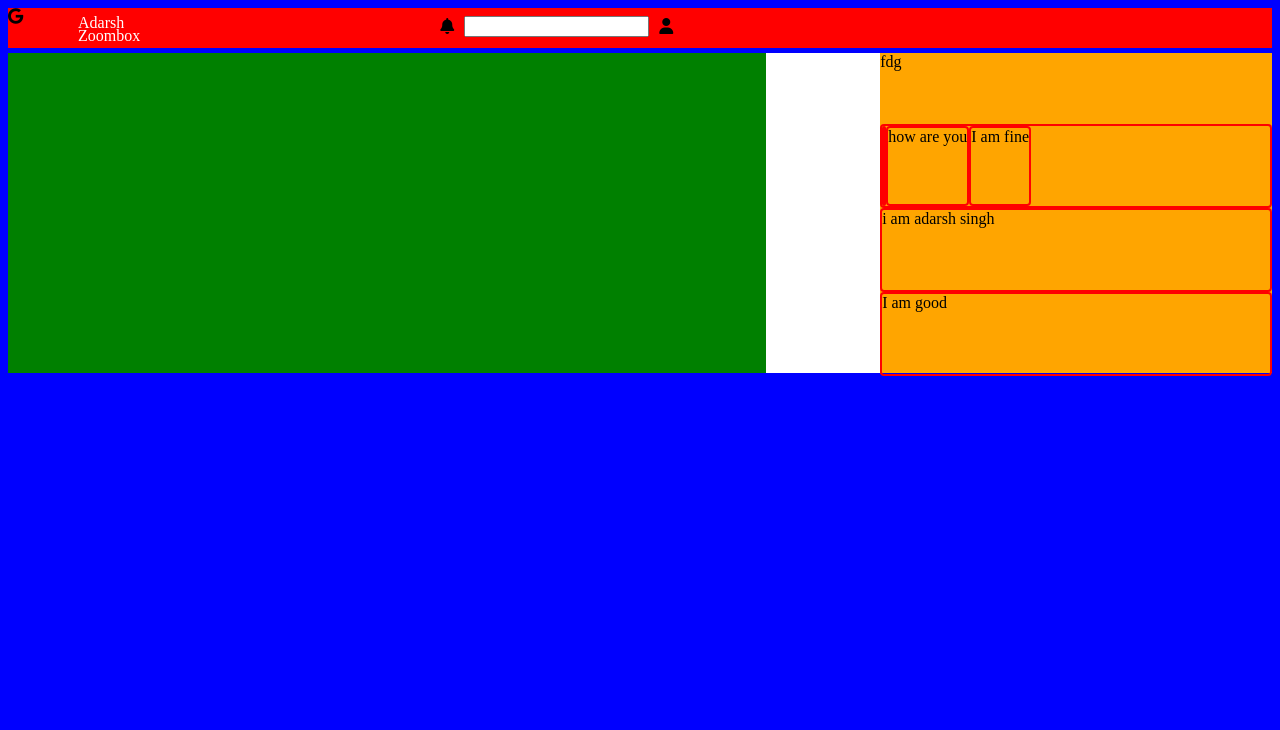
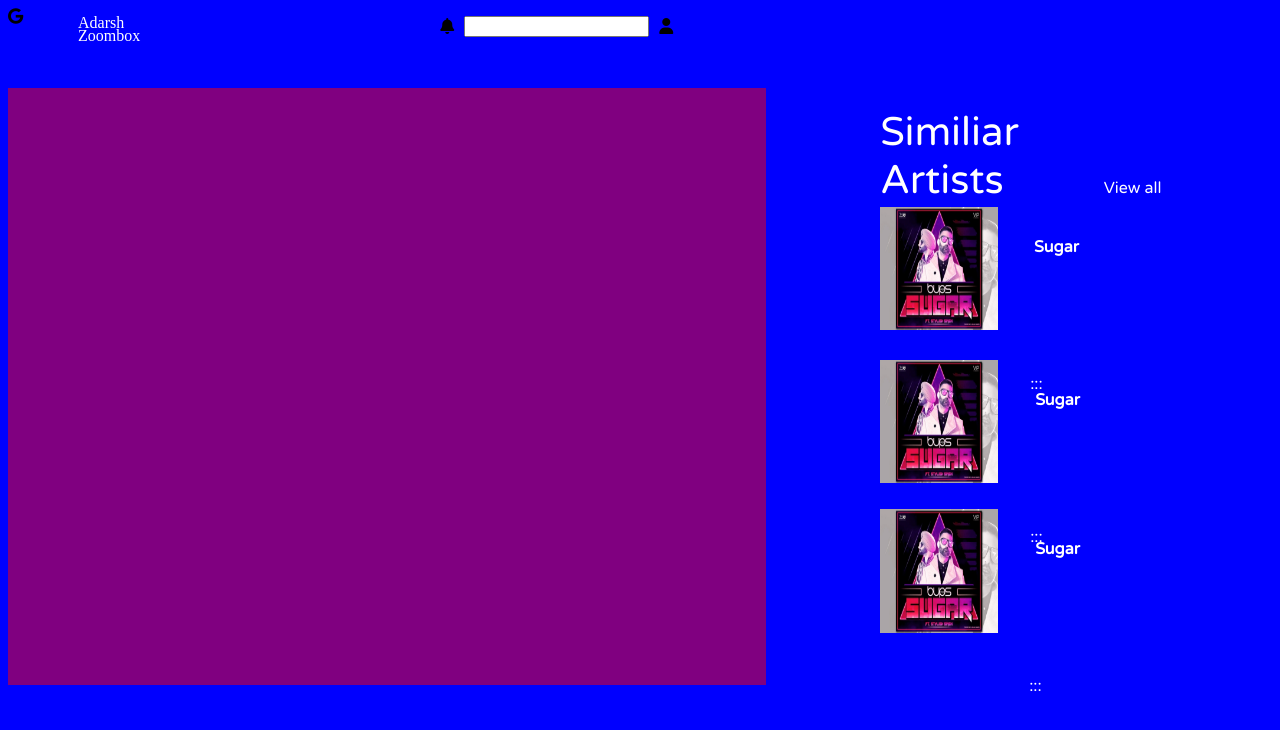
Before and after one commit to hiesenebrg/music_player_frontend, a website: page index.html in a window 1280 px wide. Drawn offline with Linux system fonts and the light colour scheme.

Commit message:
similiar Artists Div created

```diff
--- a/index.html
+++ b/index.html
@@ -46,17 +46,30 @@
       <div class="now-playing"></div>
       <div class="similiar-artists">
         <div class="heading">
-          fdg
+          <span>Similiar Artists</span><text>View all</text>
         </div>
         <div class="one">
             <div class="one-image">
-                <image src="">
+                <image class="center" src="Media/images/suagr.jpg.webp">
             </div>
-            <div class="one-name">how are you</div>
-            <div class="one-icons">I am fine </div>
+            <div class="one-name">Sugar</div>
+            <div class="one-icons">::: </div>
         </div>
-        <div class="two">i am adarsh singh</div>
-        <div class="three">I am good</div>
+        <div class="two">
+            <div class="one-image">
+                <image class="center" src="Media/images/suagr.jpg.webp">
+            </div>
+            <div class="one-name">&nbsp; &nbsp; &nbsp;  &nbsp;  &nbsp;Sugar</div>
+            <div class="one-icons">::: </div>
+        </div>
+
+        <div class="three">
+              <div class="two-image">
+                <image class="center" src="Media/images/suagr.jpg.webp">
+            </div>
+            <div class="one-name">&nbsp; &nbsp; &nbsp;  &nbsp;  &nbsp;Sugar</div>
+            <div class="two-icons">::: </div>
+            </div>
       </div>
     </div>
   </body>
--- a/styles.css
+++ b/styles.css
@@ -1,3 +1,4 @@
+@import url("https://fonts.googleapis.com/css2?family=Varela+Round&display=swap");
 body {
   background-color: blue;
 }
@@ -6,7 +7,7 @@ body {
   height: 5vh;
   display: flex;
   flex-wrap: wrap;
-  background-color: red;
+  background-color: blue;
   margin-bottom: 5px;
 }
 .logo {
@@ -33,8 +34,9 @@ body {
 }
 
 .current {
-  height: 40vh;
-  background-color: white;
+  margin-top: 40px;
+  height: 46vh;
+  background-color: blue;
   display: flex;
   display-direction: row;
   flex-wrap: wrap;
@@ -42,56 +44,90 @@ body {
 .now-playing {
   width: 60%;
   margin-right: 9%;
-  background-color: green;
+  background-color: purple;
   display: flex;
+  flex-wrap: wrap;
 }
+
 .similiar-artists {
+  /* height: 90%; */
   width: 31%;
-  background-color: orange;
+  background-color: blue;
   diplay: flex;
   flex-direction: column;
   flex-wrap: wrap;
 }
 .heading {
+  margin-top: 20px;
   height: 10%;
   margin-bottom: 10%;
 
   /* font: weight 40px; */
 }
+.heading span {
+  font-family: "Varela Round", sans-serif;
+  font-size: 40px;
+  color: white;
+}
+.heading text {
+  font-family: "Varela Round", sans-serif;
+  color: white;
+  margin-left: 100px;
+}
 .one {
   text-align: center;
-  height: 25%;
-  border: 2px solid red;
-  border-radius: 4px;
+  height: 23%;
+
+  display: flex;
+  flex-direction: row;
+  flex-wrap: wrap;
+  margin-bottom: 4%;
+}
+.two {
+  height: 23%;
+  display: flex;
+  flex-direction: row;
+  flex-wrap: wrap;
+  margin-bottom: 3%;
+}
+.three {
+  height: 23%;
   display: flex;
   flex-direction: row;
   flex-wrap: wrap;
 }
-.two {
-  border: 2px solid red;
-  border-radius: 4px;
-  height: 25%;
-  display: flex;
-  flex-direction: row;
-  flex-wrap: wrap;
-}
-.three {
-  border: 2px solid red;
-  border-radius: 4px;
-  height: 25%;
-  diplay: flex;
-  flex-direction: row;
-  flex-wrap: wrap;
-}
 .one-image {
-  border: 2px solid red;
-  border-radius: 4px;
+  height: 100%;
+  width: 30%;
 }
 .one-name {
-  border: 2px solid red;
-  border-radius: 4px;
+  font-family: "Varela Round", sans-serif;
+  font-weight: bolder;
+  width: 30%;
+  padding-top: 30px;
+  color: white;
 }
 .one-icons {
-  border: 2px solid red;
-  border-radius: 4px;
+  font-family: "Varela Round", sans-serif;
+  padding-left: 150px;
+  padding-top: 30px;
+  color: white;
 }
+
+.center {
+  display: block;
+  height: 90%;
+  width: 100%;
+}
+.two-image {
+  height: 100%;
+  width: 30%;
+
+  /* margin-top: 1%; */
+}
+.two-icons {
+  font-family: "Varela Round", sans-serif;
+  padding-left: 149px;
+  padding-top: 30px;
+  color: white;
+}
```
Also changed, not shown: Media/dsf.jpg (added), Media/hello.jpg (deleted), Media/images/suagr.jpg.webp (added).
